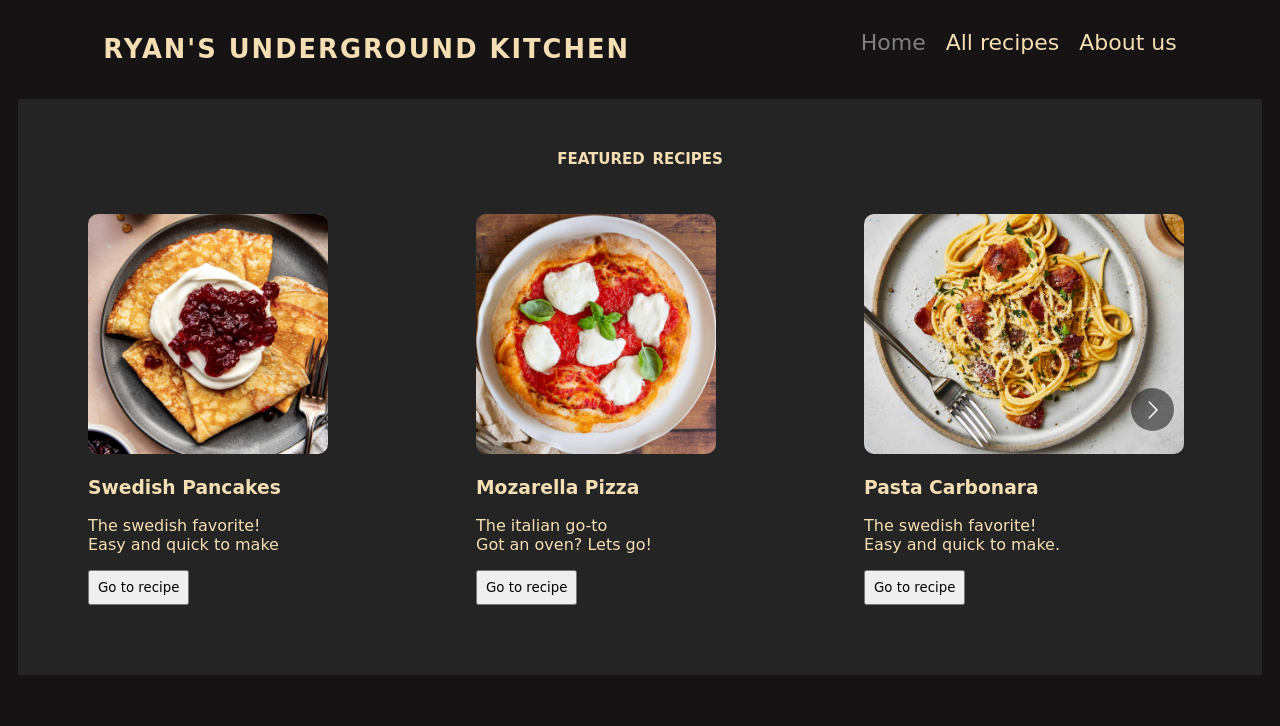
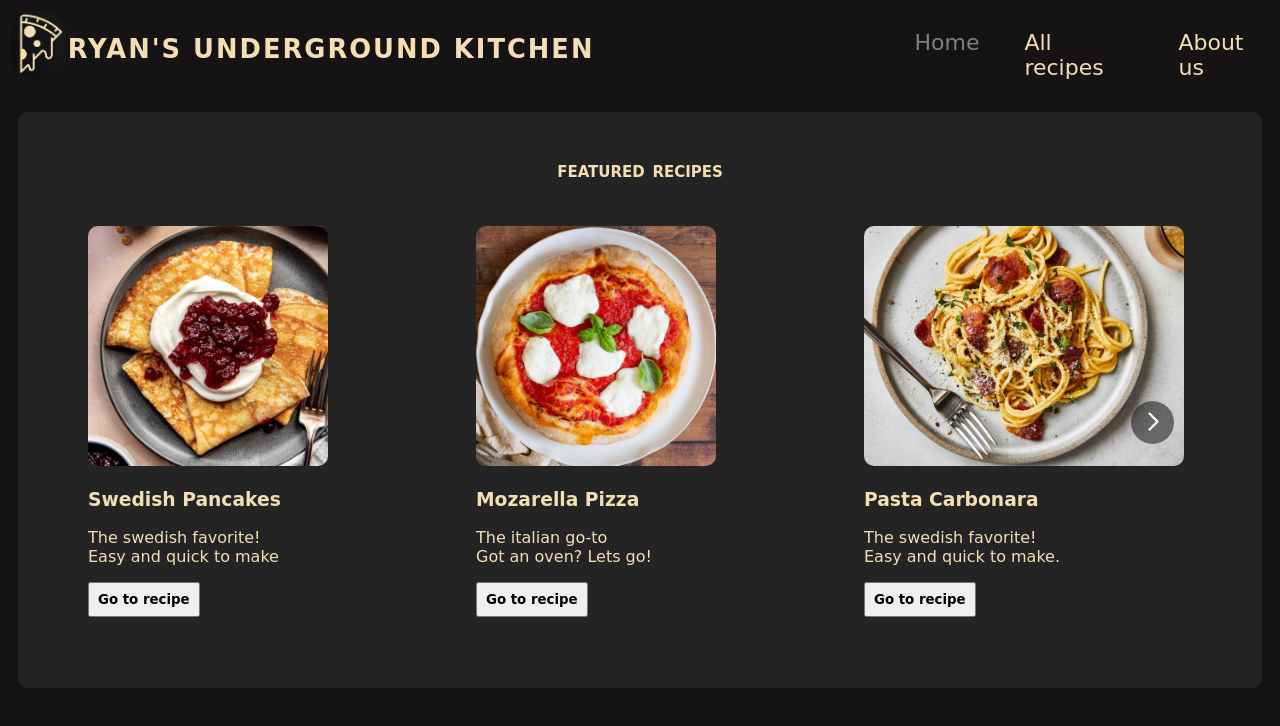
Before and after one commit to RyanLindman/recipe-app, a React (Vite) app in the folder frontend/: page / in a window 1280 px wide. Shown: the top 726 px of the page. Built offline with nearby package versions, Linux system fonts and the light colour scheme.

Commit message:
header styling fixed + new logo

```diff
--- a/frontend/src/HomePage.css
+++ b/frontend/src/HomePage.css
@@ -6,7 +6,7 @@
     padding: 30px;
     margin: 10px;
     font-family: "Comic sans ms";
-
+    border-radius: 10px;
 
 }
 
@@ -27,6 +27,8 @@ img {
     padding: 8px;
     font-family: "Comic sans ms";
     transition: all ease 0.3s;
+    cursor: pointer;
+    font-weight: 600;
 
 }
 
--- a/frontend/src/components/Header.css
+++ b/frontend/src/components/Header.css
@@ -1,27 +1,37 @@
 .nav-list {
-
   list-style: none;
   display: flex;
 
-    gap: 20px;
-
-
+  gap: 45px;
 }
-
-
 
 .nav-content {
   display: flex;
+  font-family: "Comic sans ms";
+}
+
+.logo-content {
+  display: flex;
   font-size: 18x;
-    width: 100%;
-    justify-content: space-around;
+  width: 70%;
+
   margin: 0;
   padding: 0;
   font-family: "Comic sans ms", sans serif;
 }
 
-.nav-content h3 {
+.logo-content h3 {
   letter-spacing: 2px;
   color: wheat;
+}
 
+#logo {
+  border-radius: 100px;
+  height: 70px;
+  margin: 2px;
 }
+
+header {
+  display: flex;
+  justify-content: space-around;
+}
--- a/frontend/src/components/Header.tsx
+++ b/frontend/src/components/Header.tsx
@@ -8,8 +8,13 @@ const Header = (props: { fontSize?: number; selectedPage?: string }) => {
   return (
     <>
       <header style={{ fontSize: props.fontSize }}>
-        <nav className="nav-content">
-          <h3 style={{textTransform:"uppercase"}}>Ryan's underground kitchen</h3>
+        <nav className="logo-content">
+          <img src="logo.png" alt="logo" id="logo" />
+          <h3 style={{ textTransform: "uppercase" }}>
+            Ryan's underground kitchen
+          </h3>
+        </nav>
+        <div className="nav-content">
           <ul className="nav-list">
             <li
               style={{
@@ -33,10 +38,10 @@ const Header = (props: { fontSize?: number; selectedPage?: string }) => {
               <Link to={"/about"}>About us</Link>
             </li>
           </ul>
-        </nav>
+        </div>
       </header>
     </>
   );
 };
 
-export default Header
+export default Header;
```
Also changed, not shown: frontend/public/logo.png (added). Lines whose indentation alone changed are shown as unchanged.
